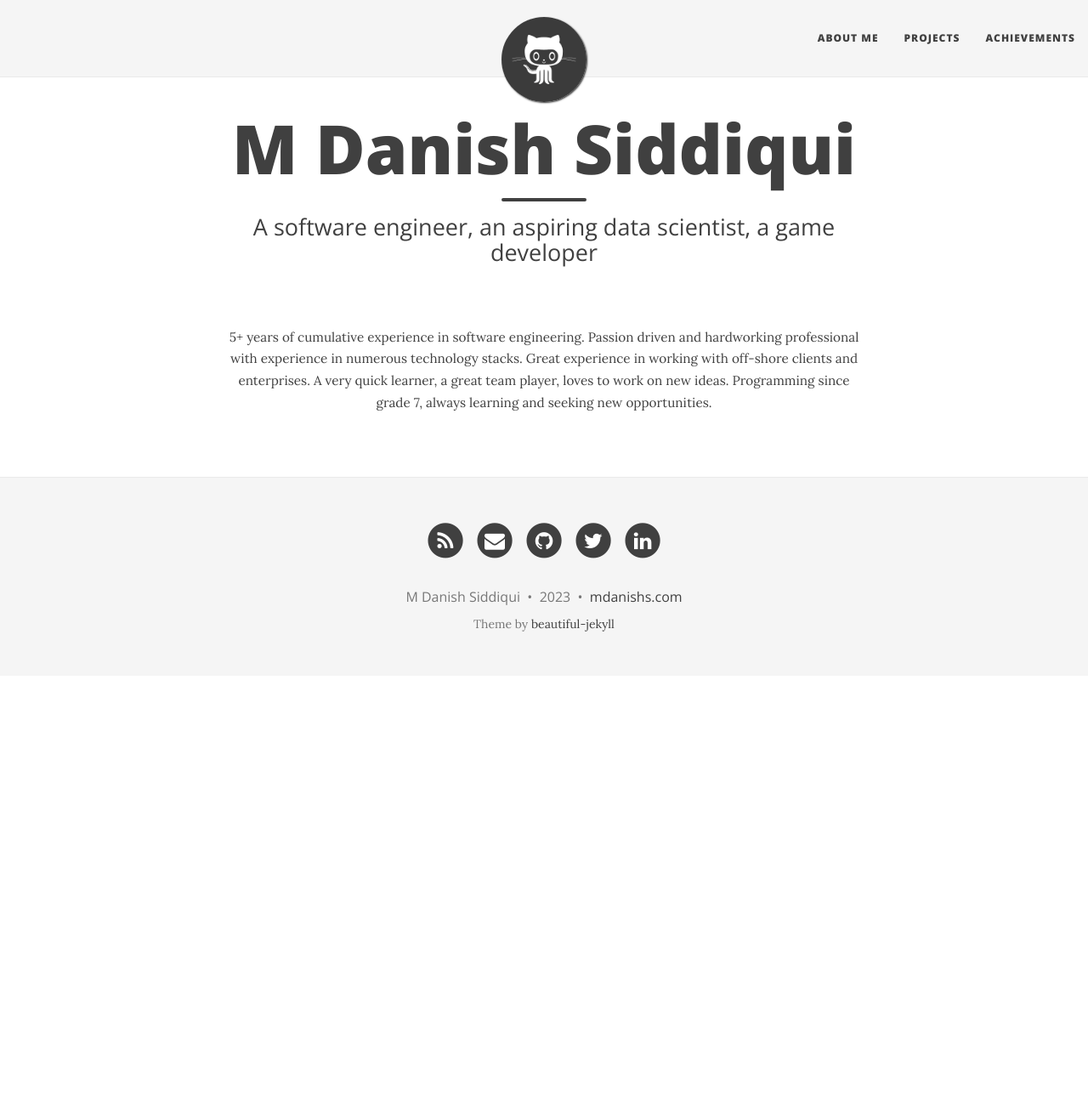
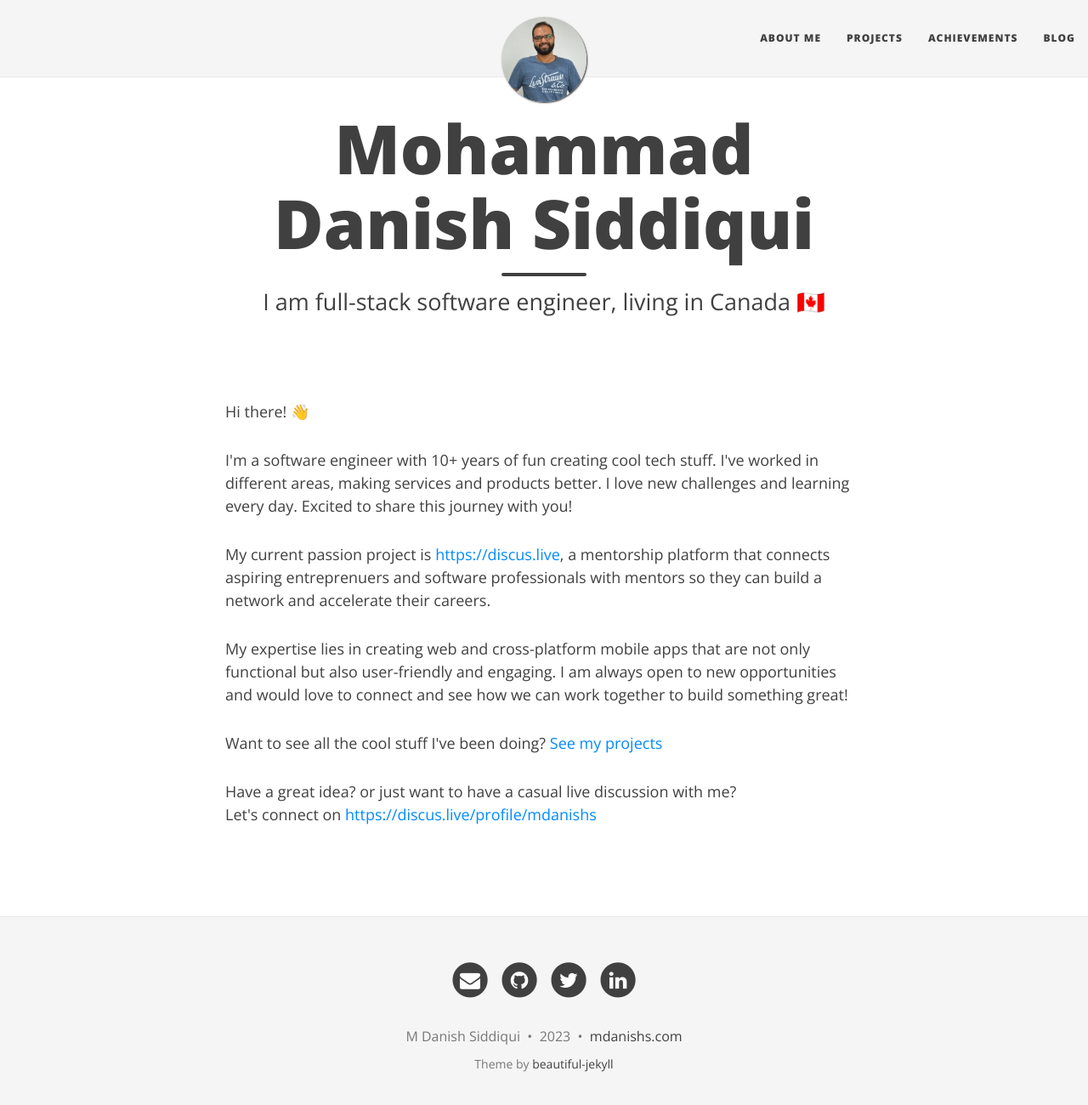
Before and after one commit to mdanishs/mdanishs.github.io, a Jekyll site: the page built from index.html, in a window 1280 px wide and 1312 px high. Shown: the top 1300 px of the window at 85% size. Built offline with Jekyll 4.4.1, drawn with Linux system fonts in a browser that asks for light colours; nearby versions of some CDN libraries; the list of posts is cut into pages by our own code.

Commit message:
Update profile

```diff
--- a/_config.yml
+++ b/_config.yml
@@ -26,6 +26,7 @@ navbar-links:
   About Me: ""
   Projects: "projects"
   Achievements: "achievements"
+  Blog: "https://blog.discus.live/author/danish/"
   # Resources:
   #   - Beautiful Jekyll: "http://deanattali.com/beautiful-jekyll/"
   #   - Learn markdown: "http://www.markdowntutorial.com/"
@@ -34,7 +35,7 @@ navbar-links:
 
 # Image to show in the navigation bar - image must be a square (width = height)
 # Remove this parameter if you don't want an image in the navbar
-avatar: "/img/avatar-icon.png"
+avatar: "/img/avatar-icon.jpg"
 
 # If you want to have an image logo in the top-left corner instead of the title text,
 # then specify the following parameter
@@ -73,7 +74,7 @@ author:
 # You can reorder the items to define the link order.
 # If you want to add a new link that isn't here, you'll need to also edit the file _data/SocialNetworks.yml
 social-network-links:
-  rss: true
+# rss: true
   email: "mohammad.d.siddiqui@gmail.com"
 # facebook: daattali
   github: mdanishs
--- a/css/main.css
+++ b/css/main.css
@@ -7,7 +7,7 @@ layout: null
 /* --- General --- */
 
 body {
-  font-family: 'Lora', 'Times New Roman', serif;
+  font-family: 'Open Sans', 'Helvetica Neue', Helvetica, Arial, sans-serif;
   font-size: 18px;
   color: #404040;
   position: relative;
--- a/index.html
+++ b/index.html
@@ -1,18 +1,27 @@
 ---
 layout: page
-title: M Danish Siddiqui
-subtitle: A software engineer, an aspiring data scientist, a game developer
+title: Mohammad Danish Siddiqui
+subtitle: I am full-stack software engineer, living in Canada 🇨🇦
 ---
-<br/>
-<br/>
+<br />
+<br />
 
-<div class="text-center">
-  <small>
-  5+ years of cumulative experience in software engineering.
-  Passion driven and hardworking professional with experience in numerous technology stacks.
-  Great experience in working with off-shore clients and enterprises.
-  A very quick learner, a great team player, loves to work on new ideas.
-  Programming since grade 7, always learning and seeking new opportunities.
-  </small>
-</div>
-<br/>
+<p>
+  Hi there! 👋<br />
+</p>
+<p>
+  I'm a software engineer with 10+ years of fun creating cool tech stuff. I've worked in different areas, making services and products better. I love new challenges and learning every day. Excited to share this journey with you!</p>
+<p>
+  My current passion project is <a href="https://discus.live">https://discus.live</a>, a mentorship platform that connects aspiring entreprenuers and software professionals with mentors so they can build a network and accelerate their careers.
+</p>
+<p>
+  My expertise lies in creating web and cross-platform mobile apps that are not only functional but also user-friendly and engaging. I am always open to new opportunities and would love to connect and see how we can work together to build something great!
+</p>
+<p>
+  Want to see all the cool stuff I've been doing? <a href="/projects">See my projects</a>
+</p>
+<p>
+  Have a great idea? or just want to have a casual live discussion with me?<br />
+  Let's connect on <a href="https://discus.live/profile/mdanishs">https://discus.live/profile/mdanishs</a>
+</p>
+<br />
```
Also changed, not shown: Gemfile.lock, img/avatar-icon.jpg (added), img/avatar-icon1.png (renamed from img/avatar-icon.png).
